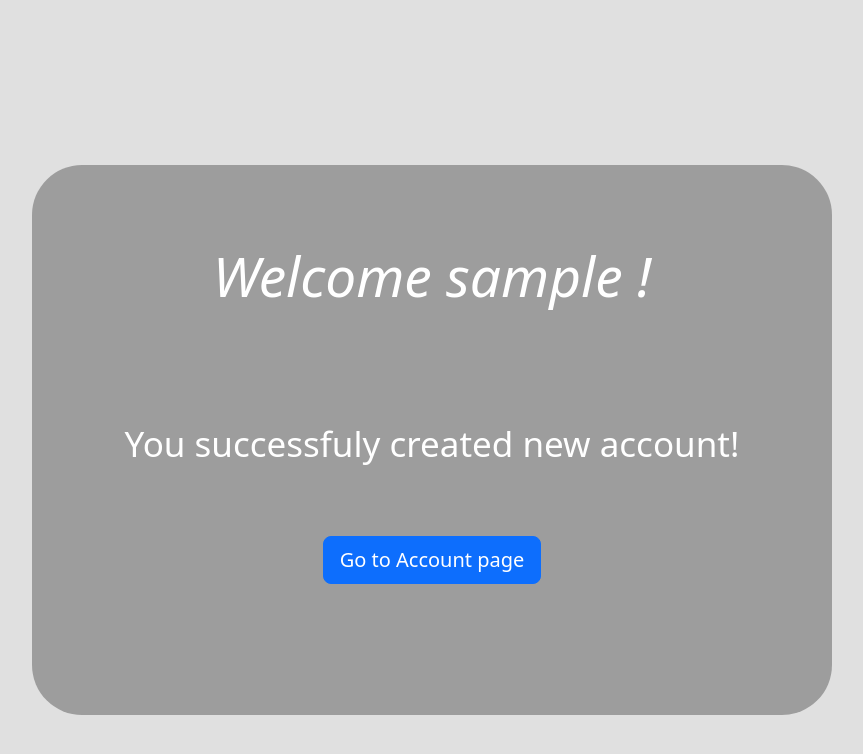
After one commit to Programeldev/simple-login-register-django, a Django app: template source/account/templates/account/welcome.html in a window 1280 px wide. The commit adds this page. Shown: the top 754 px of the page, without its empty margins (208-1071 px from the left). Run offline with Django 4.2, Linux system fonts and the light colour scheme; the template is opened without the code that fills it: most values are stand-ins (such as "Sample title", 1, 10 or a date in 2020); some libraries are stand-ins or nearby versions.

Commit message:
Implemented sign-up, new welcome page and some other fix in appearance.

```diff
--- /dev/null
+++ b/source/account/static/account/css/welcome.css
@@ -0,0 +1,36 @@
+body
+{
+	background: #e0e0e0;
+	color: white;
+}
+
+.main
+{
+	background: #9d9d9d;
+	position: fixed;
+	top: 55%;
+	left: 50%;
+	transform: translate(-50%, -50%);
+	text-align: center;
+	padding: 70px 80px 40px 80px;
+	width: 800px;
+	height: 550px;
+	border-radius: 50px;
+}
+
+.welcome-label
+{
+	font-size: 55px;
+	font-style: italic;
+}
+
+.sublabel
+{
+	font-size: 35px;
+	margin-top: 100px;
+}
+
+.button
+{
+	margin-top: 50px;
+}
--- a/source/account/templates/account/index.html
+++ b/source/account/templates/account/index.html
@@ -79,7 +79,7 @@
 		<div class="options-menu">
 			<div class="row">
 				<div class="col">
-					<button type="submit" class="btn btn-success save-changes-button" form="account-data-form" name="update-account-submit">Update account</button>
+					<button type="submit" class="btn btn-success save-changes-button" form="account-data-form" name="update-account-submit">Save changes</button>
 				</div>
 				<div class="col">
 					<button type="button" class="btn btn-info logout-button" onclick="logout()">Logout</button>
--- /dev/null
+++ b/source/account/templates/account/welcome.html
@@ -0,0 +1,24 @@
+{% extends "main.html" %}
+{% load static %}
+
+{% block css %}
+	<link rel="stylesheet" href="{% static 'account/css/welcome.css' %}">
+{% endblock %}
+{% block title %} Welcome ! {% endblock %}
+
+{% block script %}
+<script>
+	function redirect_account()
+	{
+		location.replace("http://localhost:8000/account")
+	}
+</script>
+{% endblock %}
+
+{% block content %}
+<div class="main" data-bs-theme="dark">
+	<p class="welcome-label">Welcome {{ username }} !</p>
+	<p class="sublabel">You successfuly created new account!</p>
+	<button type="button" onclick="redirect_account()" class="btn btn-primary btn-lg mb-4 button">Go to Account page</button>
+</div>
+{% endblock %}
```
Also changed, not shown: source/account/static/account/css/index.css (+12 -12 lines), source/account/views.py (+7 -3 lines), source/db.sqlite3.
